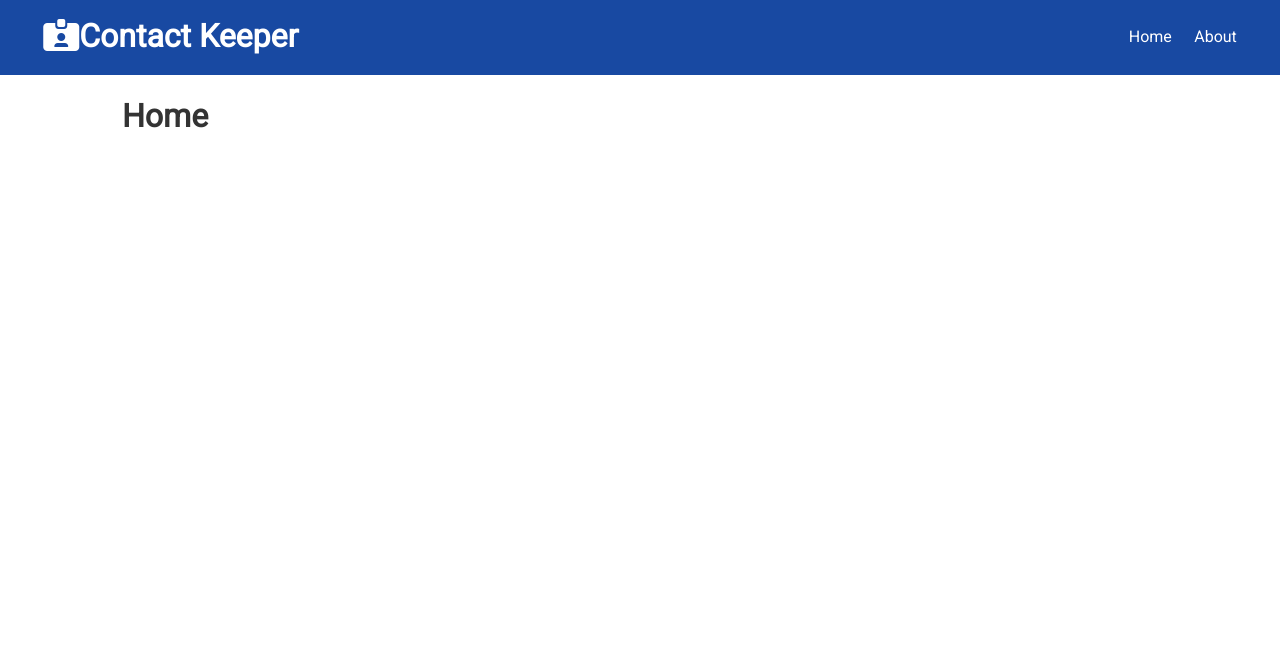
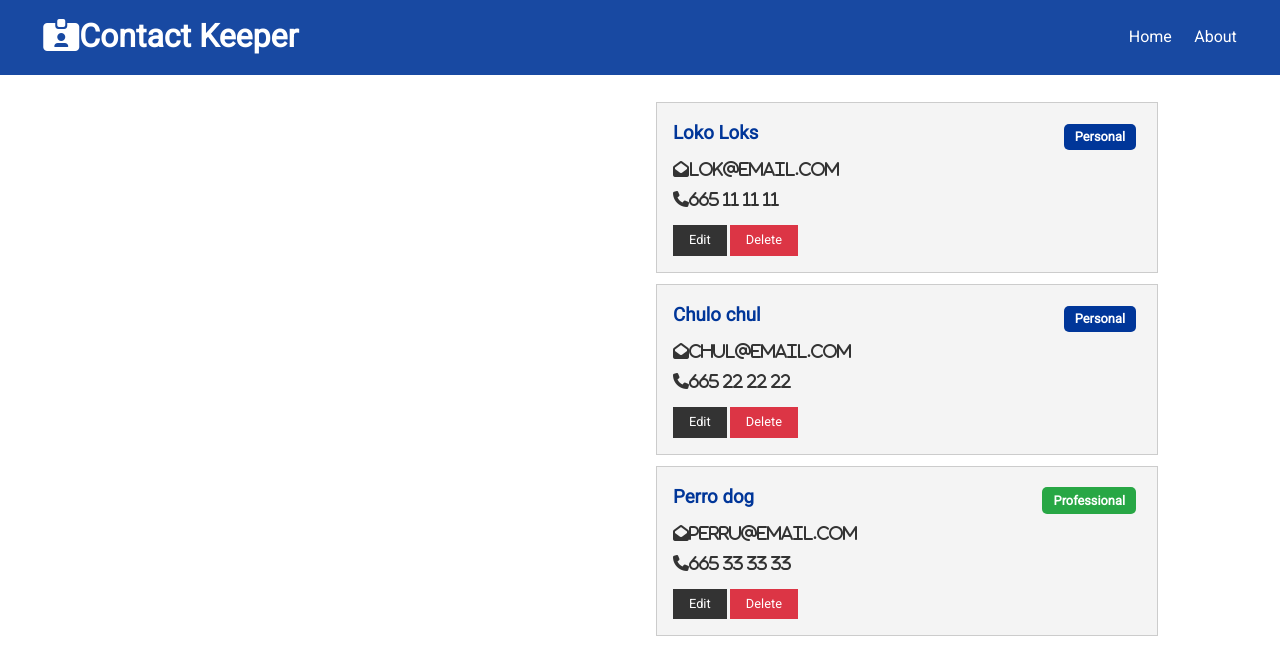
Before and after one commit to mfimia/contact-keeper, a React (Create React App) app in the folder client/: page / in a window 1280 px wide. Shown: the top 658 px of the page. Built offline with nearby package versions, Linux system fonts and the light colour scheme.

Commit message:
set up contact card and contacts section

```diff
--- /dev/null
+++ b/client/src/components/contacts/ContactItem.js
@@ -0,0 +1,41 @@
+import React from "react";
+import Proptypes from "prop-types";
+
+const ContactItem = ({ contact }) => {
+  const { id, name, email, phone, type } = contact;
+  return (
+    <div className="card bg-light">
+      <h3 className="text-primary text-left">
+        {name}{" "}
+        <span
+          style={{ float: "right" }}
+          className={`badge ${
+            type === "professional" ? "badge-success" : "badge-primary"
+          }`}
+        >
+          {type.charAt(0).toUpperCase() + type.slice(1)}
+        </span>
+      </h3>
+      <ul className="list">
+        {email && (
+          <li>
+            <i className="fas fa-envelope-open">{email}</i>
+          </li>
+        )}
+        {phone && (
+          <li>
+            <i className="fas fa-phone">{phone}</i>
+          </li>
+        )}
+      </ul>
+      <button className="btn btn-dark btn-sm">Edit</button>
+      <button className="btn btn-danger btn-sm">Delete</button>
+    </div>
+  );
+};
+
+ContactItem.propTypes = {
+  contact: Proptypes.object.isRequired,
+};
+
+export default ContactItem;
--- /dev/null
+++ b/client/src/components/contacts/Contacts.js
@@ -0,0 +1,18 @@
+import ContactContext from "../../context/contact/ContactContext";
+import { Fragment, useContext } from "react";
+import ContactItem from "./ContactItem";
+
+const Contacts = () => {
+  const contactContext = useContext(ContactContext);
+
+  const { contacts } = contactContext;
+  return (
+    <Fragment>
+      {contacts.map((contact) => (
+        <ContactItem contact={contact} key={contact.id} />
+      ))}
+    </Fragment>
+  );
+};
+
+export default Contacts;
--- a/client/src/components/pages/Home.js
+++ b/client/src/components/pages/Home.js
@@ -1,9 +1,13 @@
 import React from "react";
+import Contacts from "../contacts/Contacts";
 
 const Home = () => {
   return (
-    <div>
-      <h1>Home</h1>
+    <div className="grid-2">
+      <div>{/* ContactForm */}</div>
+      <div>
+        <Contacts />
+      </div>
     </div>
   );
 };
```
